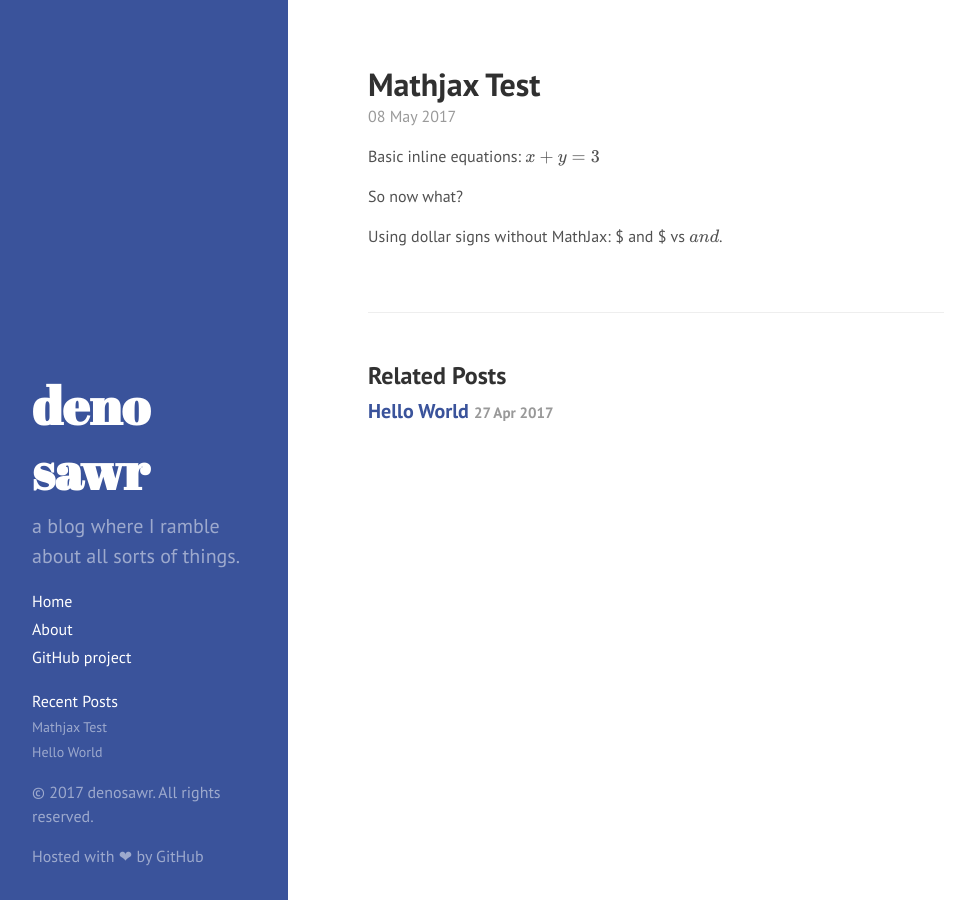
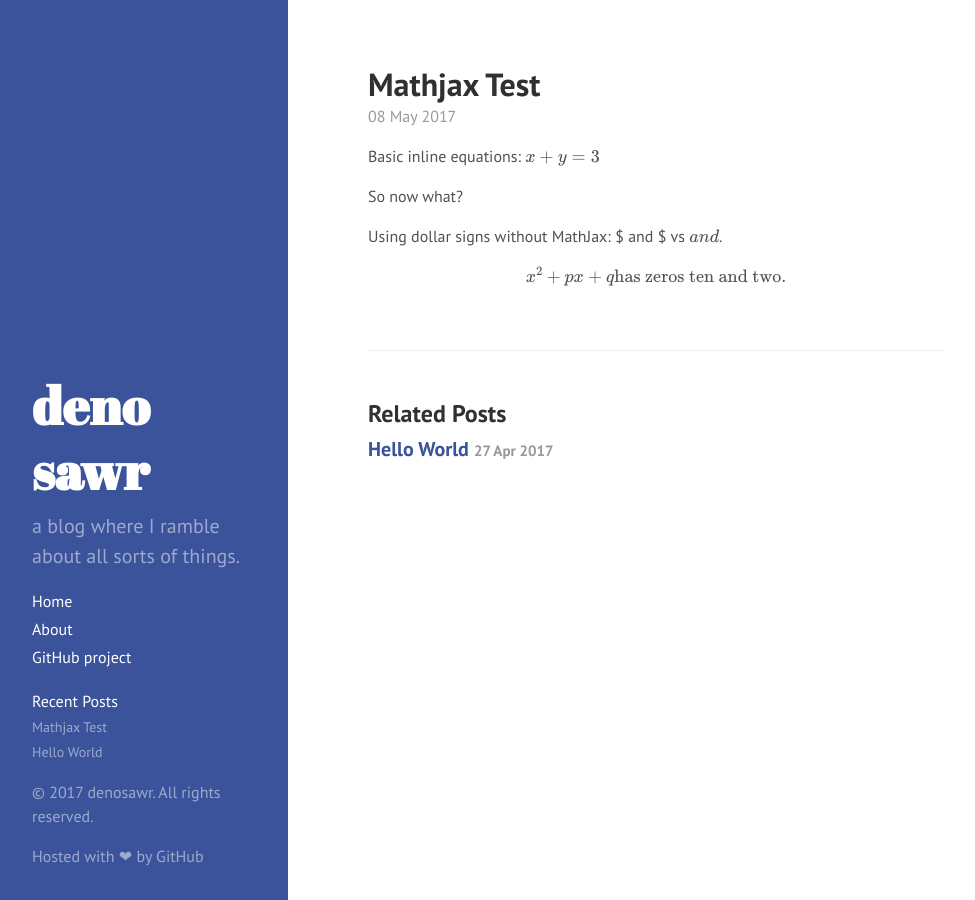
Before and after one commit to denosawr/blog, a Jekyll site: the page built from _posts/2017-5-8-mathjax-test.md, in a window 1280 px wide. Shown: the whole page, without its empty margins (0-975 px from the left). Built offline with Jekyll 4.4.1, drawn with Linux system fonts in a browser that asks for light colours; our own code applies the rules of GitHub Pages for plain Markdown files; Markdown is read by kramdown in place of the engine named in the settings; formulas are drawn with MathJax 3.

Commit message:
Update 2017-5-8-mathjax-test.md

```diff
--- a/_posts/2017-5-8-mathjax-test.md
+++ b/_posts/2017-5-8-mathjax-test.md
@@ -3,3 +3,7 @@ Basic inline equations: $x+y=3$
 So now what?
 
 Using dollar signs without MathJax: \\$ and \\$ vs $ and $.
+
+$$
+x^2+px+q \text{has zeros ten and two}.
+$$
```
